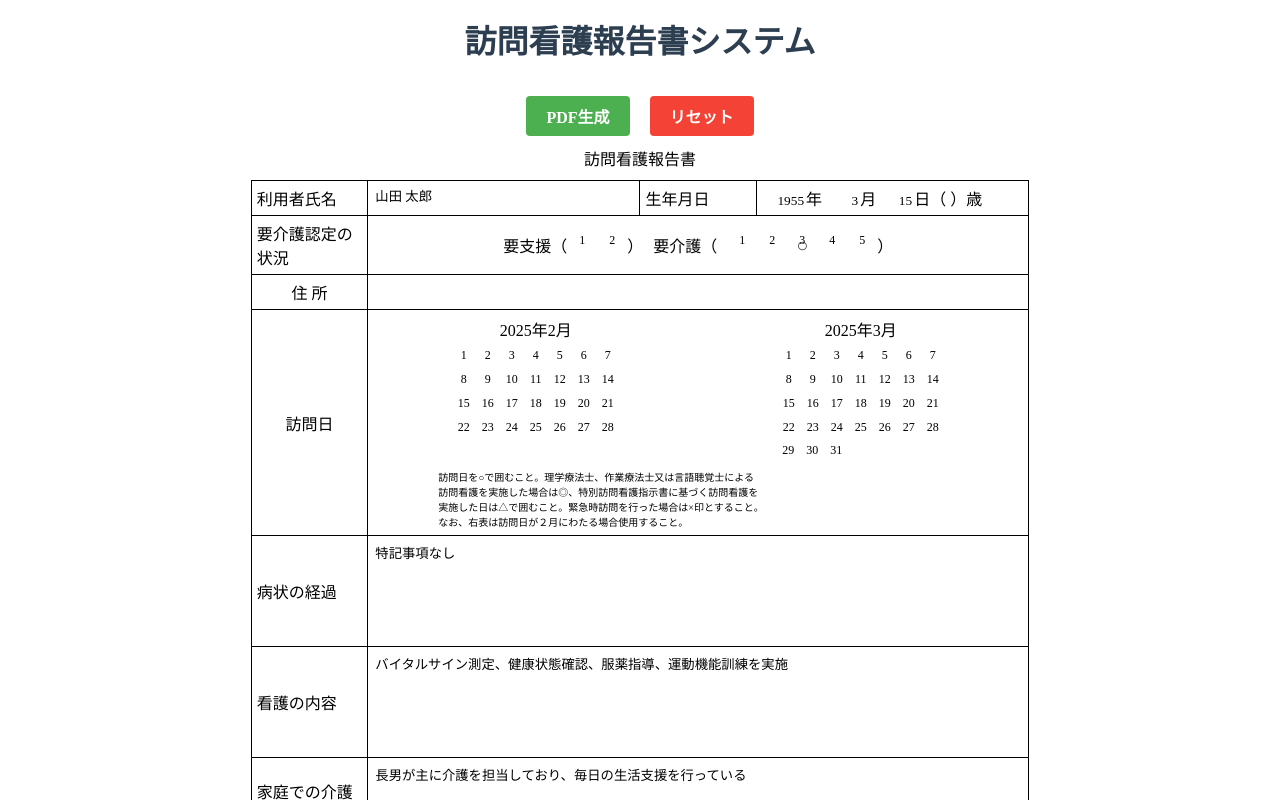
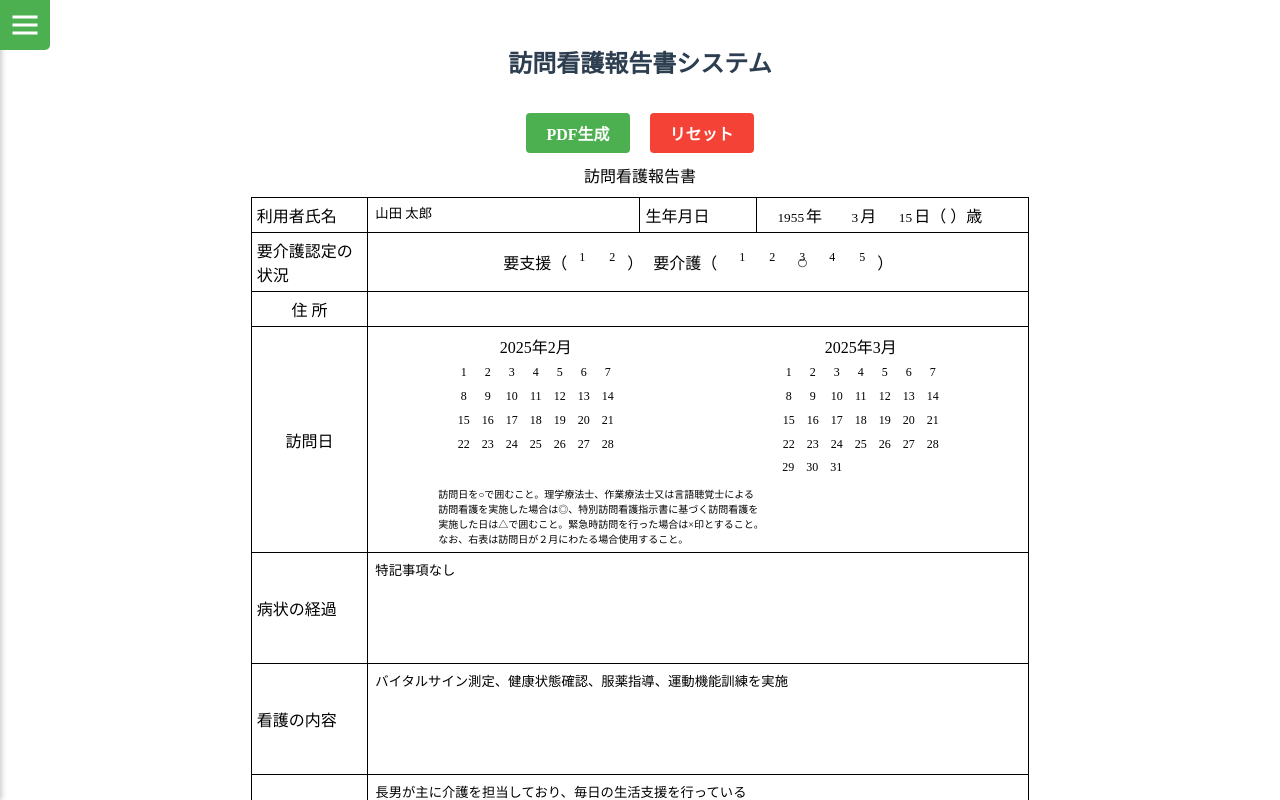
Before and after one commit to kazumasamatsumoto/document-create-pdf, an Angular app: page /nursing-report in a window 1280 px wide. Before the commit this address led to /. Shown: the top 800 px of the page. Built offline with nearby package versions, Linux system fonts and the light colour scheme.

Commit message:
ハンバーガーメニュー

```diff
--- a/src/app/app.component.css
+++ b/src/app/app.component.css
@@ -0,0 +1,148 @@
+/* アプリケーション全体のコンテナ */
+.app-container {
+  display: flex;
+  flex-direction: column;
+  min-height: 100vh;
+  font-family: 'Helvetica Neue', Arial, sans-serif;
+}
+
+/* メインコンテンツエリア */
+.main-content {
+  flex: 1;
+  padding: 20px;
+  transition: margin-left 0.3s ease;
+}
+
+/* アプリケーションタイトル */
+.app-title {
+  color: #2c3e50;
+  text-align: center;
+  margin: 1rem 0;
+  font-size: 24px;
+}
+
+/* ハンバーガーメニュー */
+.hamburger-menu {
+  position: fixed;
+  top: 0;
+  left: 0;
+  z-index: 1000;
+}
+
+/* メニュートグルチェックボックス（非表示） */
+.menu-toggle {
+  display: none;
+}
+
+/* ハンバーガーボタン */
+.menu-button {
+  display: block;
+  width: 50px;
+  height: 50px;
+  background-color: #4caf50;
+  border-radius: 0 0 5px 0;
+  cursor: pointer;
+  position: relative;
+  z-index: 1001;
+}
+
+/* ハンバーガーアイコン */
+.menu-icon {
+  position: absolute;
+  top: 50%;
+  left: 50%;
+  transform: translate(-50%, -50%);
+  width: 25px;
+  height: 3px;
+  background-color: white;
+  transition: all 0.3s ease;
+}
+
+.menu-icon::before,
+.menu-icon::after {
+  content: '';
+  position: absolute;
+  width: 25px;
+  height: 3px;
+  background-color: white;
+  transition: all 0.3s ease;
+}
+
+.menu-icon::before {
+  top: -8px;
+}
+
+.menu-icon::after {
+  top: 8px;
+}
+
+/* メニューが開いているときのアイコン変形 */
+.menu-toggle:checked + .menu-button .menu-icon {
+  background-color: transparent;
+}
+
+.menu-toggle:checked + .menu-button .menu-icon::before {
+  transform: rotate(45deg);
+  top: 0;
+}
+
+.menu-toggle:checked + .menu-button .menu-icon::after {
+  transform: rotate(-45deg);
+  top: 0;
+}
+
+/* メニューコンテンツ */
+.menu-content {
+  position: fixed;
+  top: 0;
+  left: -250px;
+  width: 250px;
+  height: 100%;
+  background-color: #2c3e50;
+  transition: left 0.3s ease;
+  z-index: 1000;
+  box-shadow: 2px 0 5px rgba(0, 0, 0, 0.2);
+  overflow-y: auto;
+}
+
+/* メニューが開いているときのコンテンツ表示 */
+.menu-toggle:checked ~ .menu-content {
+  left: 0;
+}
+
+/* メニューリスト */
+.menu-list {
+  list-style: none;
+  padding: 70px 0 0 0;
+  margin: 0;
+}
+
+/* メニュー項目 */
+.menu-item {
+  padding: 0;
+  margin: 0;
+}
+
+.menu-item a {
+  display: block;
+  padding: 15px 20px;
+  color: white;
+  text-decoration: none;
+  font-size: 16px;
+  transition: background-color 0.3s ease;
+}
+
+.menu-item a:hover {
+  background-color: #34495e;
+}
+
+/* レスポンシブ対応 */
+@media (max-width: 768px) {
+  .main-content {
+    padding: 15px;
+  }
+
+  .app-title {
+    font-size: 20px;
+  }
+}
--- a/src/app/app.component.html
+++ b/src/app/app.component.html
@@ -1 +1,23 @@
-<router-outlet></router-outlet>
+<div class="app-container">
+  <!-- ハンバーガーメニュー -->
+  <div class="hamburger-menu">
+    <input type="checkbox" id="menu-toggle" class="menu-toggle">
+    <label for="menu-toggle" class="menu-button">
+      <span class="menu-icon"></span>
+    </label>
+    <div class="menu-content">
+      <ul class="menu-list">
+        <li class="menu-item"><a href="#" (click)="navigateTo('nursing-report')">訪問看護報告書</a></li>
+        <li class="menu-item"><a href="#" (click)="navigateTo('medical-report')">現在開発中</a></li>
+        <li class="menu-item"><a href="#" (click)="navigateTo('care-report')">現在開発中</a></li>
+        <li class="menu-item"><a href="#" (click)="navigateTo('settings')">設定（現在開発中）</a></li>
+      </ul>
+    </div>
+  </div>
+
+  <!-- メインコンテンツ -->
+  <div class="main-content">
+    <h1 class="app-title">訪問看護報告書システム</h1>
+    <router-outlet></router-outlet>
+  </div>
+</div>
--- a/src/app/app.component.ts
+++ b/src/app/app.component.ts
@@ -1,24 +1,31 @@
 import { Component } from '@angular/core';
-import { NursingReportFormComponent } from './nursing-report-form/nursing-report-form.component';
+import { RouterModule, Router } from '@angular/router';
+import { CommonModule } from '@angular/common';
 
 @Component({
   selector: 'app-root',
   standalone: true,
-  imports: [NursingReportFormComponent],
-  template: `
-    <div>
-      <h1>訪問看護報告書システム</h1>
-      <app-nursing-report-form></app-nursing-report-form>
-    </div>
-  `,
-  styles: [`
-    h1 {
-      color: #2c3e50;
-      text-align: center;
-      margin: 1rem 0;
-    }
-  `]
+  imports: [RouterModule, CommonModule],
+  templateUrl: './app.component.html',
+  styleUrls: ['./app.component.css']
 })
 export class AppComponent {
   title = '訪問看護報告書システム';
+
+  constructor(private router: Router) {}
+
+  /**
+   * 指定されたルートに移動する
+   * @param route 移動先のルート
+   */
+  navigateTo(route: string): void {
+    // チェックボックスの状態をリセット（メニューを閉じる）
+    const menuToggle = document.getElementById('menu-toggle') as HTMLInputElement;
+    if (menuToggle) {
+      menuToggle.checked = false;
+    }
+
+    // 指定されたルートに移動
+    this.router.navigate([route]);
+  }
 }
--- a/src/main.ts
+++ b/src/main.ts
@@ -1,11 +1,6 @@
 import { bootstrapApplication } from '@angular/platform-browser';
 import { AppComponent } from './app/app.component';
-import { provideAnimations } from '@angular/platform-browser/animations';
-import { provideRouter } from '@angular/router';
+import { appConfig } from './app/app.config';
 
-bootstrapApplication(AppComponent, {
-  providers: [
-    provideAnimations(),
-    provideRouter([])
-  ]
-}).catch(err => console.error(err));
+bootstrapApplication(AppComponent, appConfig)
+  .catch(err => console.error('アプリケーションの起動に失敗しました:', err));
```
Also changed, not shown: src/app/app.routes.ts (+17 -1 lines).
